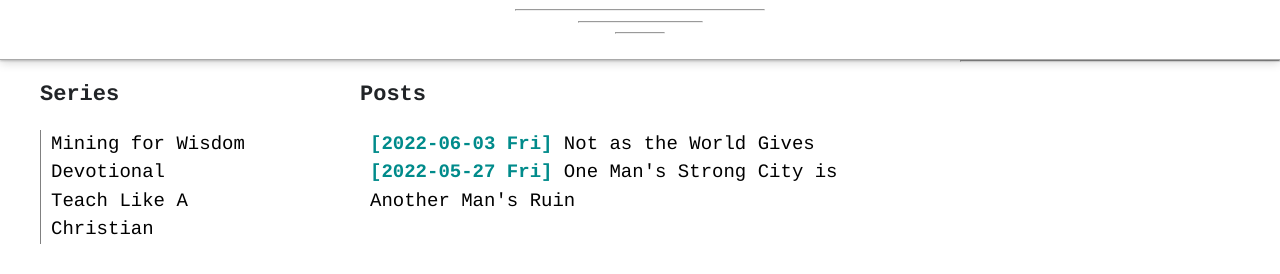
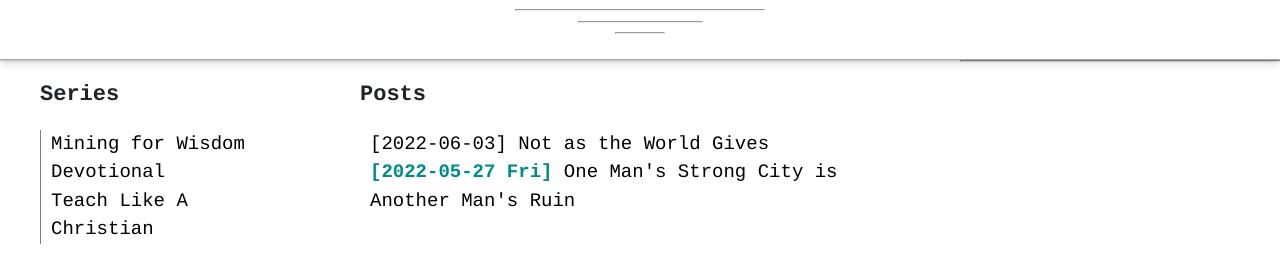
Before and after one commit to jd-m/devo-overflow, a plain HTML site: page index.html in a window 1280 px wide. Shown: the part 108-382 px from the top of the page. Drawn offline with Linux system fonts and the light colour scheme.

Commit message:
before switch

```diff
--- a/index.html
+++ b/index.html
@@ -3,7 +3,7 @@
 <h2 id="org3de2d39">Posts</h2>
 <div class="outline-text-2" id="text-org3de2d39">
 <ul class="org-ul">
-<li><span class="timestamp-wrapper"><span class="timestamp">[2022-06-03 Fri] </span></span> <a href="20220623212643.html">Not as the World Gives</a></li>
+<li><a href="20220623212643.html">[2022-06-03] Not as the World Gives</a></li>
 <li><span class="timestamp-wrapper"><span class="timestamp">[2022-05-27 Fri] </span></span> <a href="20220527172601.html">One Man's Strong City is Another Man's Ruin</a></li>
 </ul>
 </div>
```
Also changed, not shown: 3 other files.
